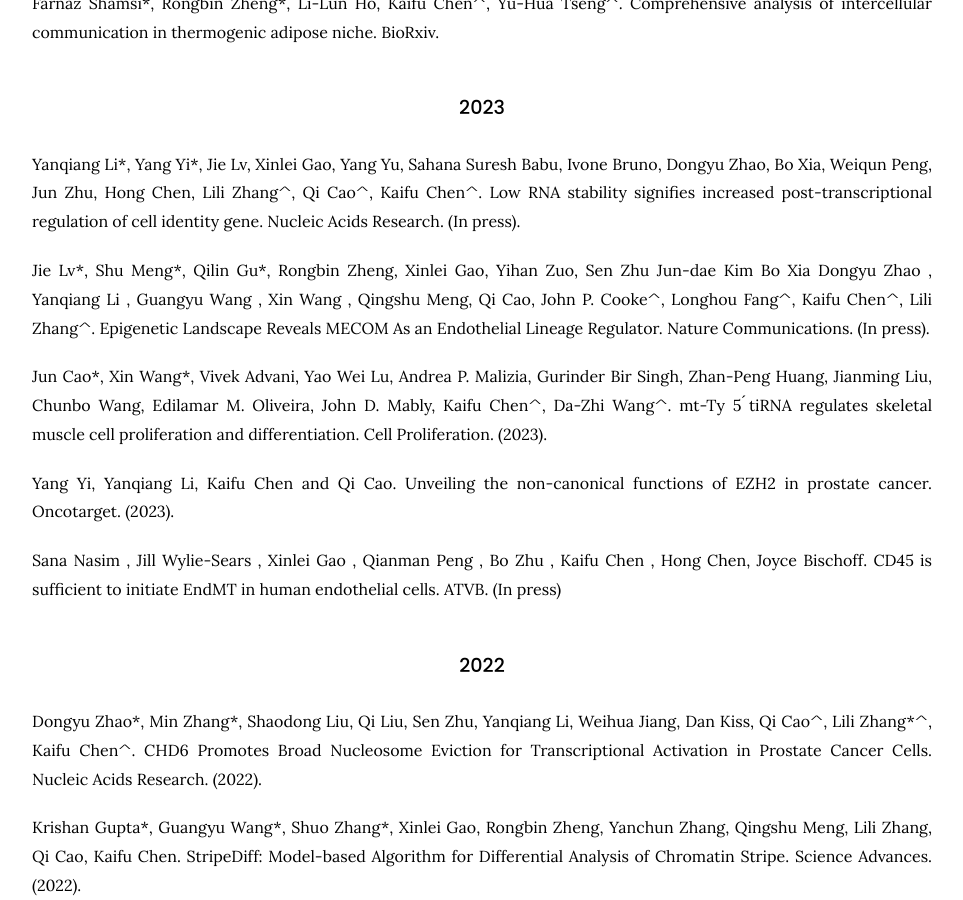
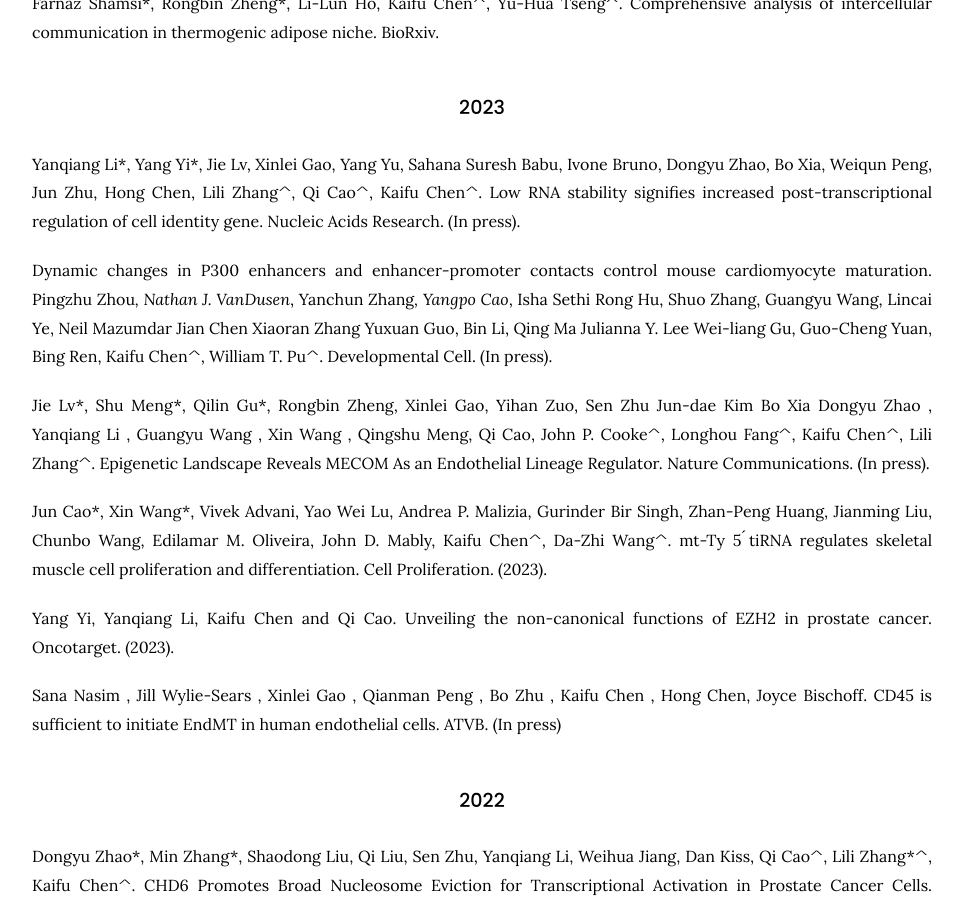
Before and after one commit to kaifuchenlab/kaifuchenlab.github.io, a Jekyll site: the page built from 3.publication/index.md, in a window 1280 px wide and 900 px high, scrolled down 555 px. Shown: the whole window, without its empty margins (158-1121 px from the left). Built offline with Jekyll 4.4.1, drawn with Linux system fonts in a browser that asks for light colours.

Commit message:
Update index.md

```diff
--- a/3.publication/index.md
+++ b/3.publication/index.md
@@ -24,8 +24,10 @@ BioRxiv.
 Yanqiang Li\*, Yang Yi\*,  Jie Lv, Xinlei Gao, Yang Yu,  Sahana Suresh Babu, Ivone Bruno, Dongyu Zhao, Bo Xia, Weiqun Peng, Jun Zhu, Hong Chen, Lili Zhang^, Qi Cao^, Kaifu Chen^. Low RNA stability signifies increased post-transcriptional regulation of cell identity gene.
 Nucleic Acids Research. (In press).
 
+Dynamic changes in P300 enhancers and enhancer-promoter contacts control mouse cardiomyocyte maturation. Pingzhu Zhou*, Nathan J. VanDusen*, Yanchun Zhang*, Yangpo Cao*, Isha Sethi Rong Hu, Shuo Zhang, Guangyu Wang, Lincai Ye, Neil Mazumdar Jian Chen Xiaoran Zhang Yuxuan Guo, Bin Li, Qing Ma Julianna Y. Lee Wei-liang Gu, Guo-Cheng Yuan, Bing Ren, Kaifu Chen^, William T. Pu^.
+Developmental Cell. (In press).
+
 Jie Lv\*, Shu Meng\*, Qilin Gu\*, Rongbin Zheng, Xinlei Gao, Yihan Zuo, Sen Zhu Jun-dae Kim Bo Xia Dongyu Zhao , Yanqiang Li , Guangyu Wang , Xin Wang , Qingshu Meng, Qi Cao, John P. Cooke^, Longhou Fang^, Kaifu Chen^, Lili Zhang^. Epigenetic Landscape Reveals MECOM As an Endothelial Lineage Regulator. Nature Communications. (In press).
-
 
 Jun Cao\*, Xin Wang\*, Vivek Advani, Yao Wei Lu, Andrea P. Malizia, Gurinder Bir Singh, Zhan-Peng Huang, Jianming Liu, Chunbo Wang, Edilamar M. Oliveira, John D. Mably, Kaifu Chen^, Da-Zhi Wang^. mt-Ty 5 ́tiRNA regulates skeletal muscle cell proliferation and differentiation. Cell Proliferation. (2023).
 
```
